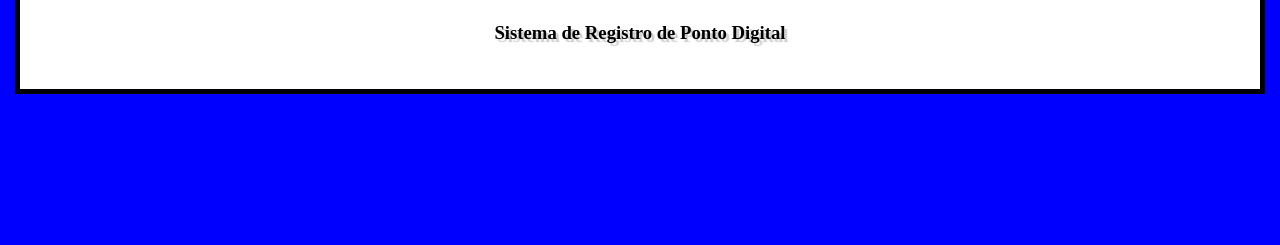
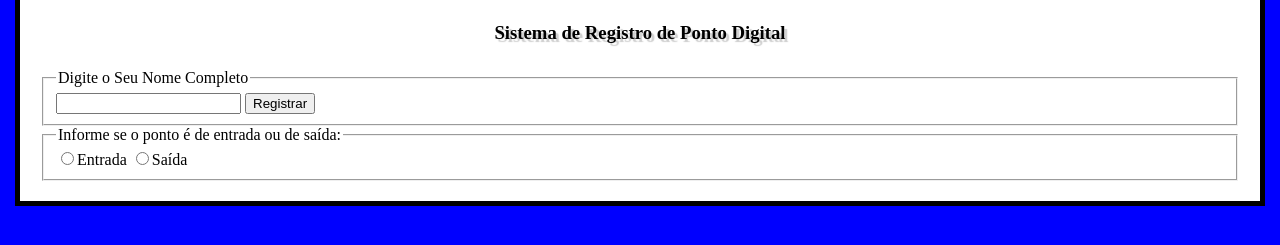
Before and after one commit to zdezucco/Ponto-Digital, a plain HTML site: page index.html in a window 1280 px wide. Shown: the part 85-330 px from the top of the page. Drawn offline with Linux system fonts and the light colour scheme.

Commit message:
Caixa De texto e botões
Adição de caixa de texto para informar o nome, juntamente do botão "Registro e mais um fieldset com os botões para registrar a entrada ou saida.

```diff
--- a/index.html
+++ b/index.html
@@ -12,7 +12,16 @@
         <h1>Ponto Digital</h1>
         <h3>Sistema de Registro de Ponto Digital</h3>
     </div>
-
+    <fieldset>
+        <legend>Digite o Seu Nome Completo</legend>
+        <label><input type="text" id="nome.funcionario" name="nome"></label>
+        <button type="submit">Registrar</button>
+    </fieldset>
+    <fieldset>
+        <legend>Informe se o ponto é de entrada ou de saída:</legend>
+        <label><input type="radio" id="btn.entrada" name="entrada">Entrada</label>
+        <label><input type="radio" id="btn.saida" name="saida">Saída</label>
+    </fieldset>
     <script>
 
     </script>
```
